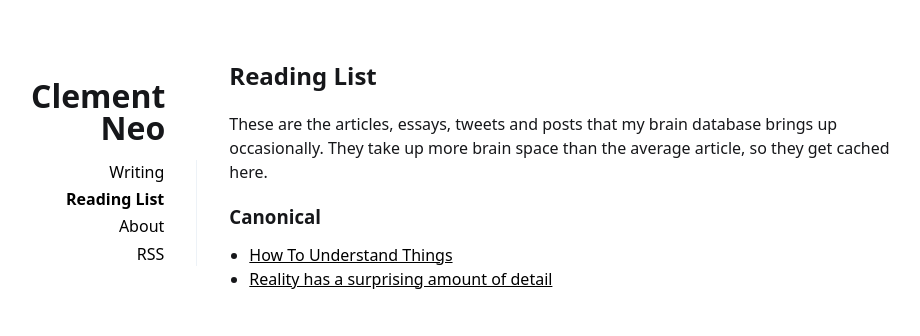
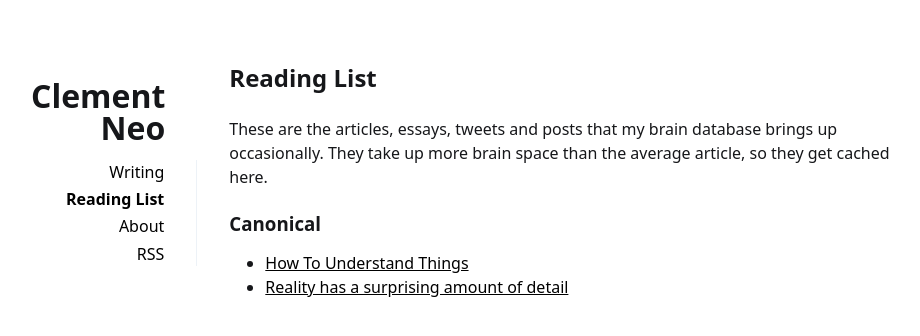
Before and after one commit to clemneo/clemneo.github.io, a Jekyll site: the page built from _pages/reading.md, in a window 1280 px wide. Shown: the top 336 px of the page, without its empty margins (161-1081 px from the left). Built offline with Jekyll 4.4.1, drawn with Linux system fonts in a browser that asks for light colours.

Commit message:
Updated image tag

```diff
--- a/_sass/_main.scss
+++ b/_sass/_main.scss
@@ -46,6 +46,10 @@
 	margin-top: 0;
 }
 
+.post li {
+	margin-left: 1rem;
+}
+
 .meta {
 	margin: 2rem 0;
 }
@@ -72,7 +76,7 @@
 }
 
 .post img {
-	max-width: 50%;
+	max-width: 100%;
 	padding: 1em;
 	display: block;
 	margin-left: auto;
@@ -116,7 +120,7 @@
 }
 
 h1,h2,h3,h4,h5 {
-	line-height: 1;
+	line-height: 1.2;
 	margin: 1rem 0;
 	font-weight: 600;
 }
```
